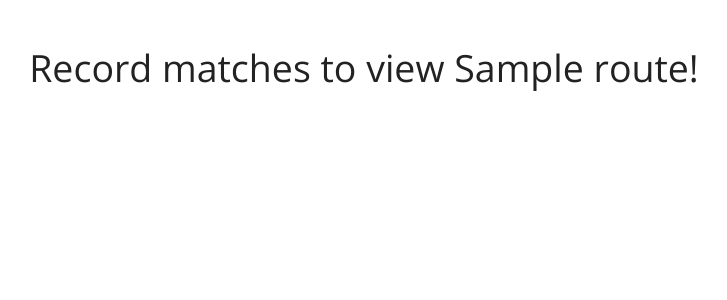
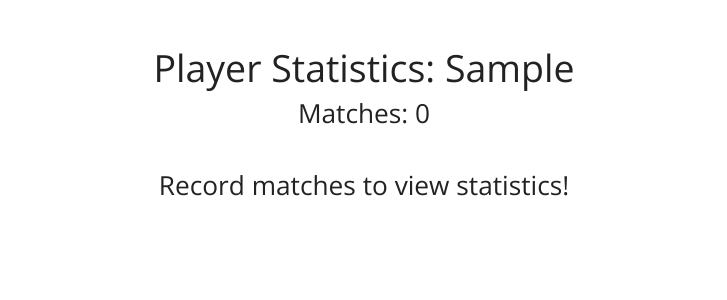
Before and after one commit to crispyfalafel/fall-guys-tracker, a Flask app: template templates/empty.html in a window 1280 px wide. Shown: the part 74-374 px from the top of the page, without its empty margins (276-1003 px from the left). Run offline with Flask 2, Linux system fonts and the light colour scheme; the template is opened without the code that fills it: most values are stand-ins (such as "Sample title", 1, 10 or a date in 2020); some libraries are stand-ins or nearby versions.

Commit message:
statistics/history
minor changes to statistics/history

```diff
--- a/application.py
+++ b/application.py
@@ -180,7 +180,7 @@ def statistics():
     rows = db.execute("SELECT * FROM fallguystracker.history WHERE id = :id", id=id)
     # Return empty page if user has no games recorded
     if not rows:
-        return render_template("empty.html", route="statistics")
+        return render_template("empty.html", username=user[0]["username"])
 
     stats["game_count"] = game_count[0]["count"]
 
--- a/templates/empty.html
+++ b/templates/empty.html
@@ -1,9 +1,14 @@
 {% extends "layout.html" %}
 
 {% block title %}
-    {{ route.title() }}
+    Statistics
 {% endblock %}
 
 {% block main %}
-    <h1>Record matches to view {{ route }}!</h1>
+    <div class="pb-3">
+        <h1>Player Statistics: {{ username.title() }}</h1>
+        <h3>Matches: 0</h3>
+    </div>
+
+    <h3 class="pt-3">Record matches to view statistics!</h3>
 {% endblock %}
--- a/templates/history.html
+++ b/templates/history.html
@@ -25,7 +25,6 @@
 
     {% if not matches %}
         </table>
-        <h3 class="pt-3">Record matches to view match history!</h3>
     {% else %}
             <tbody>
                 {% for match in matches %}
```
Also changed, not shown: 1 other file.
